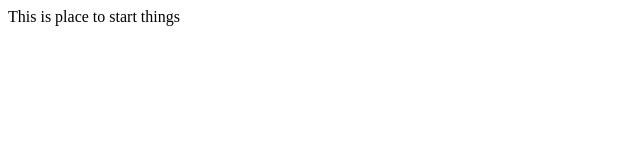
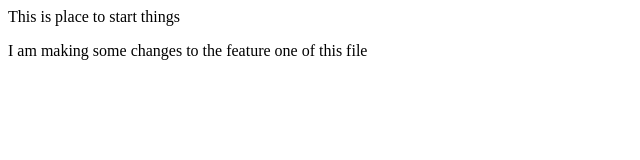
Before and after one commit to AAG-Rage/LOCALRepo, a plain HTML site: page index.html in a window 1280 px wide. Shown: the whole page, without its empty margins (0-640 px from the left). Drawn offline with Linux system fonts and the light colour scheme.

Commit message:
New lines added

```diff
--- a/index.html
+++ b/index.html
@@ -1,2 +1,3 @@
 <p> This is place to start things
 </p>
+<p> I am making some changes to the feature one of this file</p>
```
